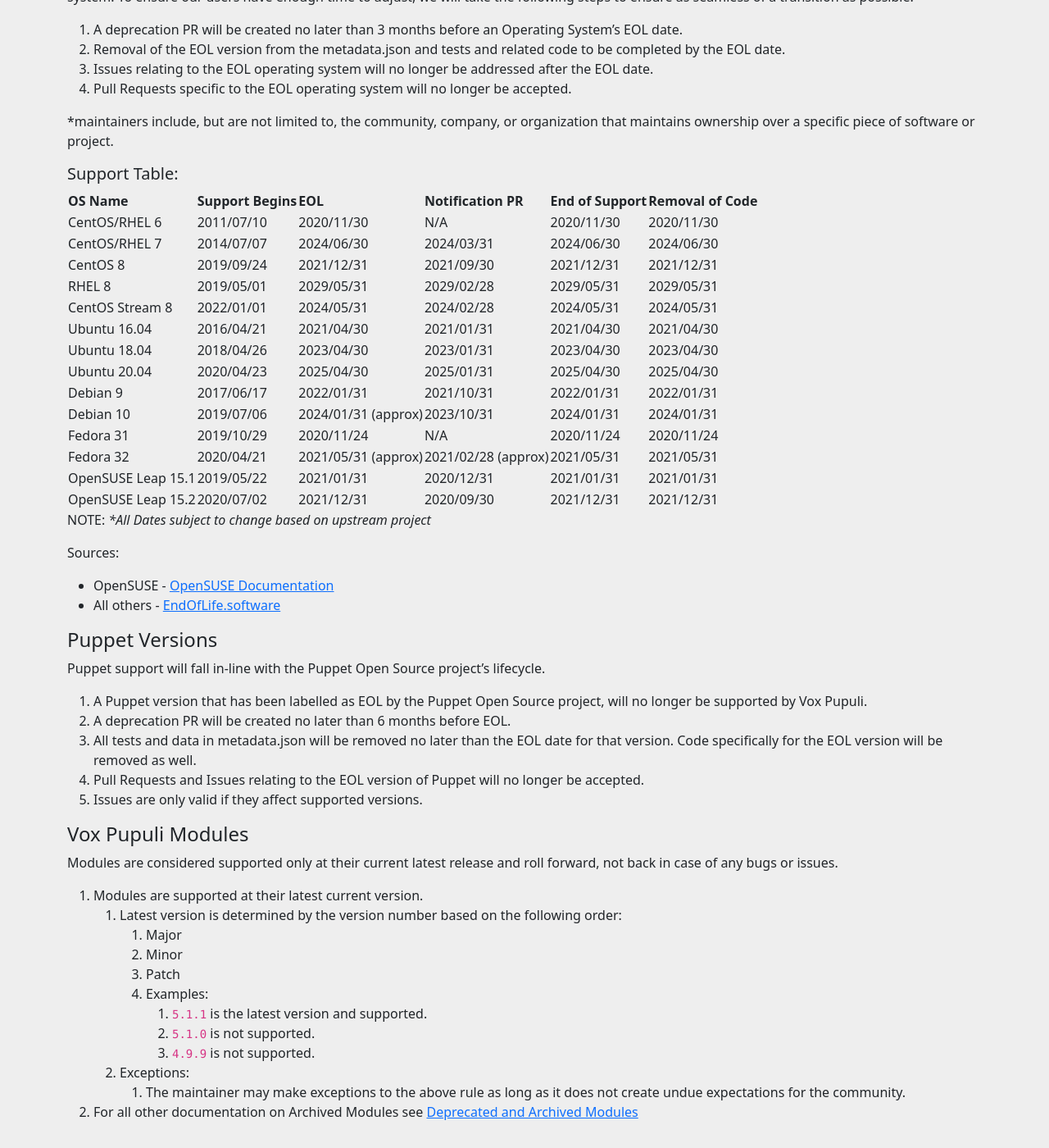
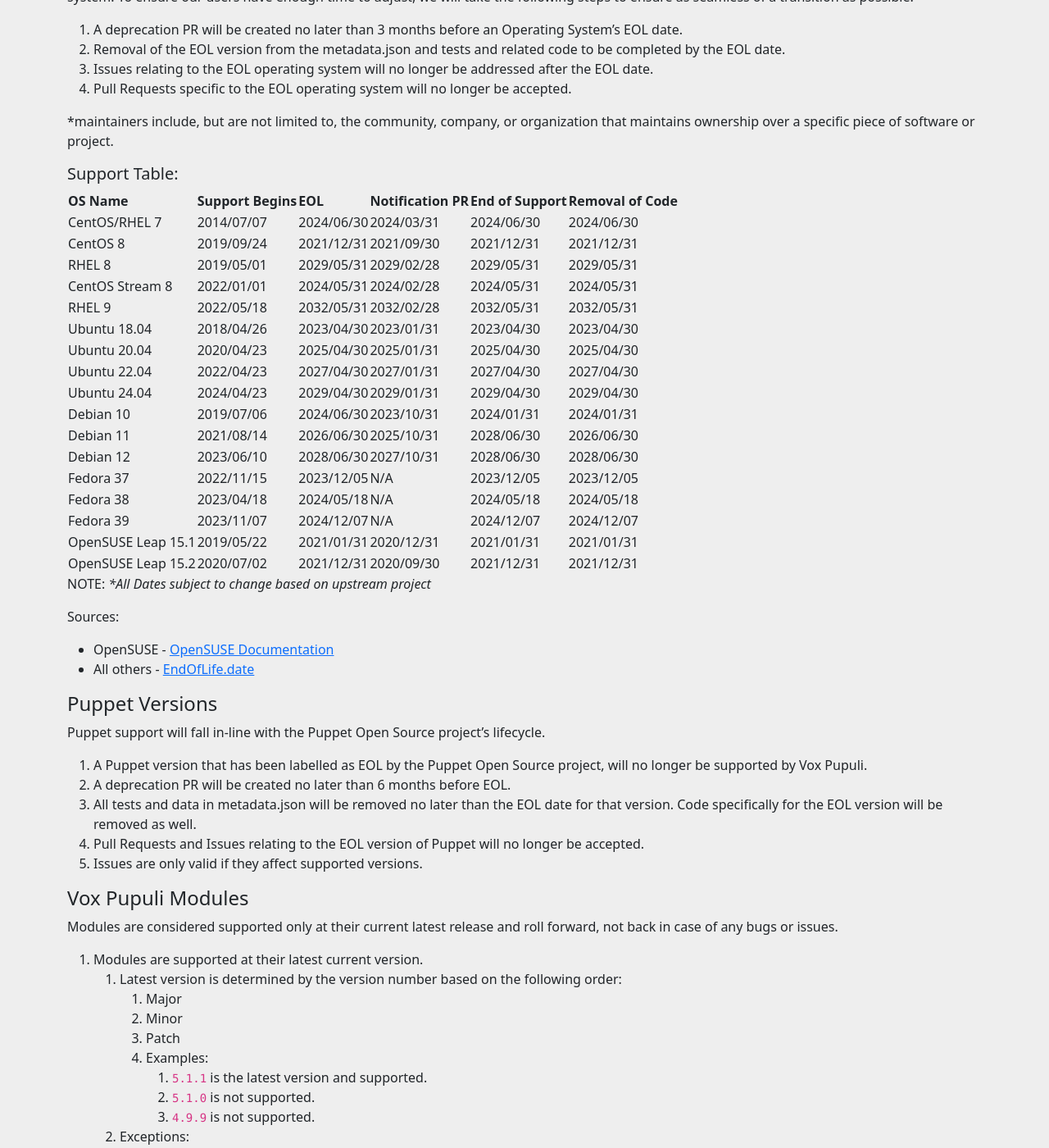
Before and after one commit to voxpupuli/voxpupuli.github.io, a Jekyll site: the page built from _docs/software_support_lifecycle.md, in a window 1280 px wide and 1400 px high, scrolled down 735 px. Shown: the whole window at 82% size. Built offline with Jekyll 4.4.1, drawn with Linux system fonts in a browser that asks for light colours; nearby versions of some CDN libraries.

Commit message:
Update software_support_lifecycle.md with new OS list
There should probably be some way to automate this, but in the mean time, this is an updated list of OS dates (except LEAP).
The EndOfLife.software website also has not been updated, but EndOfLife.date has.

```diff
--- a/_docs/software_support_lifecycle.md
+++ b/_docs/software_support_lifecycle.md
@@ -33,18 +33,21 @@
 
 | OS Name | Support Begins | EOL | Notification PR | End of Support | Removal of Code |
 | ------- | -------------- | ----------- | --------------- | -------------- | --------------- |
-| CentOS/RHEL 6 | 2011/07/10 | 2020/11/30 | N/A | 2020/11/30 | 2020/11/30 |
 | CentOS/RHEL 7 | 2014/07/07 | 2024/06/30 | 2024/03/31 | 2024/06/30 | 2024/06/30 |
 | CentOS 8 | 2019/09/24 | 2021/12/31 | 2021/09/30 | 2021/12/31 | 2021/12/31 |
 | RHEL 8 |  2019/05/01 | 2029/05/31 | 2029/02/28 | 2029/05/31 | 2029/05/31 |
 | CentOS Stream 8 | 2022/01/01 | 2024/05/31 | 2024/02/28 | 2024/05/31 | 2024/05/31 |
-| Ubuntu 16.04 | 2016/04/21 | 2021/04/30 | 2021/01/31 | 2021/04/30 | 2021/04/30 |
+| RHEL 9 |  2022/05/18 | 2032/05/31 | 2032/02/28 | 2032/05/31 | 2032/05/31 |
 | Ubuntu 18.04 | 2018/04/26 | 2023/04/30 | 2023/01/31 | 2023/04/30 | 2023/04/30 |
 | Ubuntu 20.04 | 2020/04/23 | 2025/04/30 | 2025/01/31 | 2025/04/30 | 2025/04/30 |
-| Debian 9 | 2017/06/17 | 2022/01/31 | 2021/10/31 | 2022/01/31 | 2022/01/31 |
-| Debian 10 | 2019/07/06 | 2024/01/31 (approx) | 2023/10/31 | 2024/01/31 | 2024/01/31 |
-| Fedora 31 | 2019/10/29 | 2020/11/24 | N/A | 2020/11/24 | 2020/11/24 |
-| Fedora 32 | 2020/04/21 | 2021/05/31 (approx) | 2021/02/28 (approx) | 2021/05/31 | 2021/05/31 |
+| Ubuntu 22.04 | 2022/04/23 | 2027/04/30 | 2027/01/31 | 2027/04/30 | 2027/04/30 |
+| Ubuntu 24.04 | 2024/04/23 | 2029/04/30 | 2029/01/31 | 2029/04/30 | 2029/04/30 |
+| Debian 10 | 2019/07/06 | 2024/06/30 | 2023/10/31 | 2024/01/31 | 2024/01/31 |
+| Debian 11 | 2021/08/14 | 2026/06/30 | 2025/10/31 | 2028/06/30 | 2026/06/30 |
+| Debian 12 | 2023/06/10 | 2028/06/30 | 2027/10/31 | 2028/06/30 | 2028/06/30 |
+| Fedora 37 | 2022/11/15 | 2023/12/05 | N/A | 2023/12/05 | 2023/12/05 |
+| Fedora 38 | 2023/04/18 | 2024/05/18 | N/A | 2024/05/18 | 2024/05/18 |
+| Fedora 39 | 2023/11/07 | 2024/12/07 | N/A | 2024/12/07 | 2024/12/07 |
 | OpenSUSE Leap 15.1 | 2019/05/22 | 2021/01/31 | 2020/12/31 | 2021/01/31 | 2021/01/31 |
 | OpenSUSE Leap 15.2 | 2020/07/02 | 2021/12/31 | 2020/09/30 | 2021/12/31 | 2021/12/31 |
 
@@ -52,7 +55,7 @@
 
 Sources:
 * OpenSUSE - [OpenSUSE Documentation](https://en.opensuse.org/Lifetime)
-* All others - [EndOfLife.software](https://endoflife.software/operating-systems)
+* All others - [EndOfLife.date](https://endoflife.date/)
 
 #### Puppet Versions
 
```
